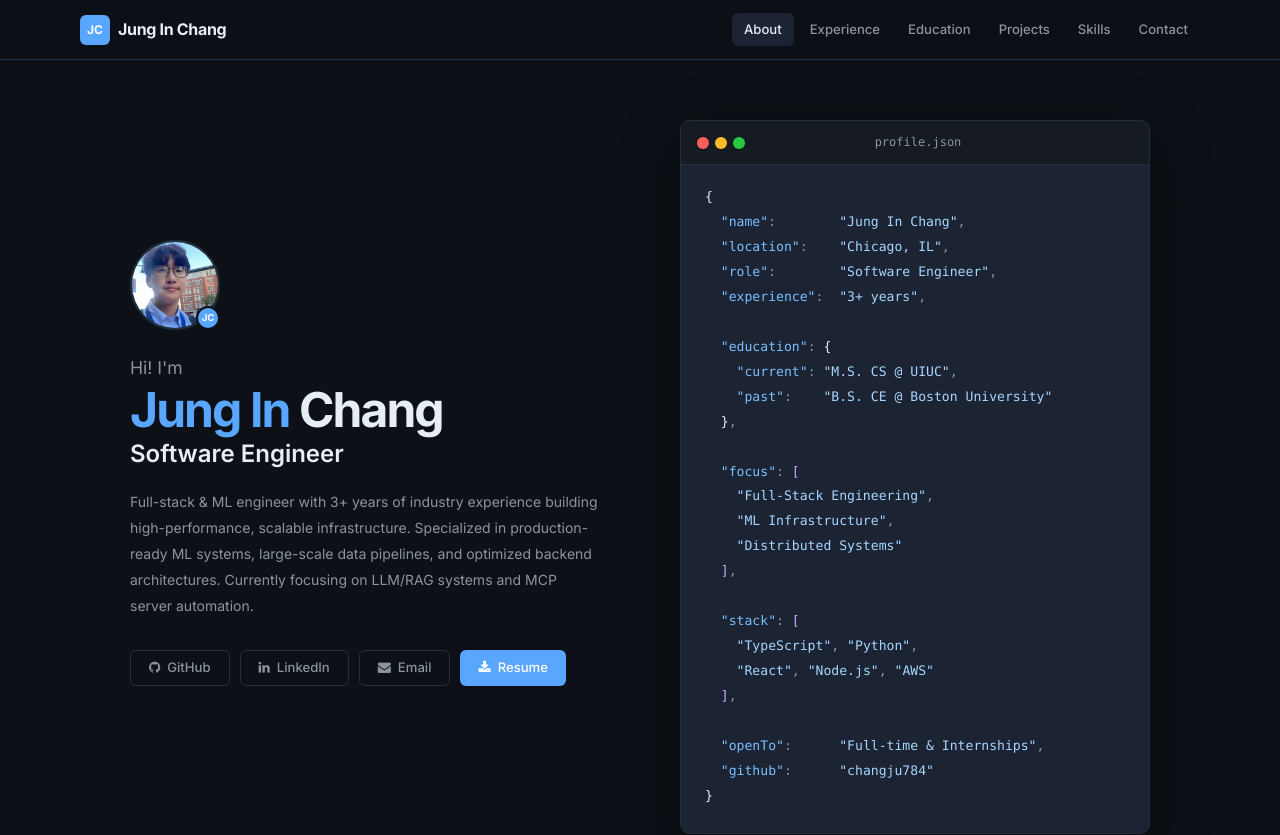
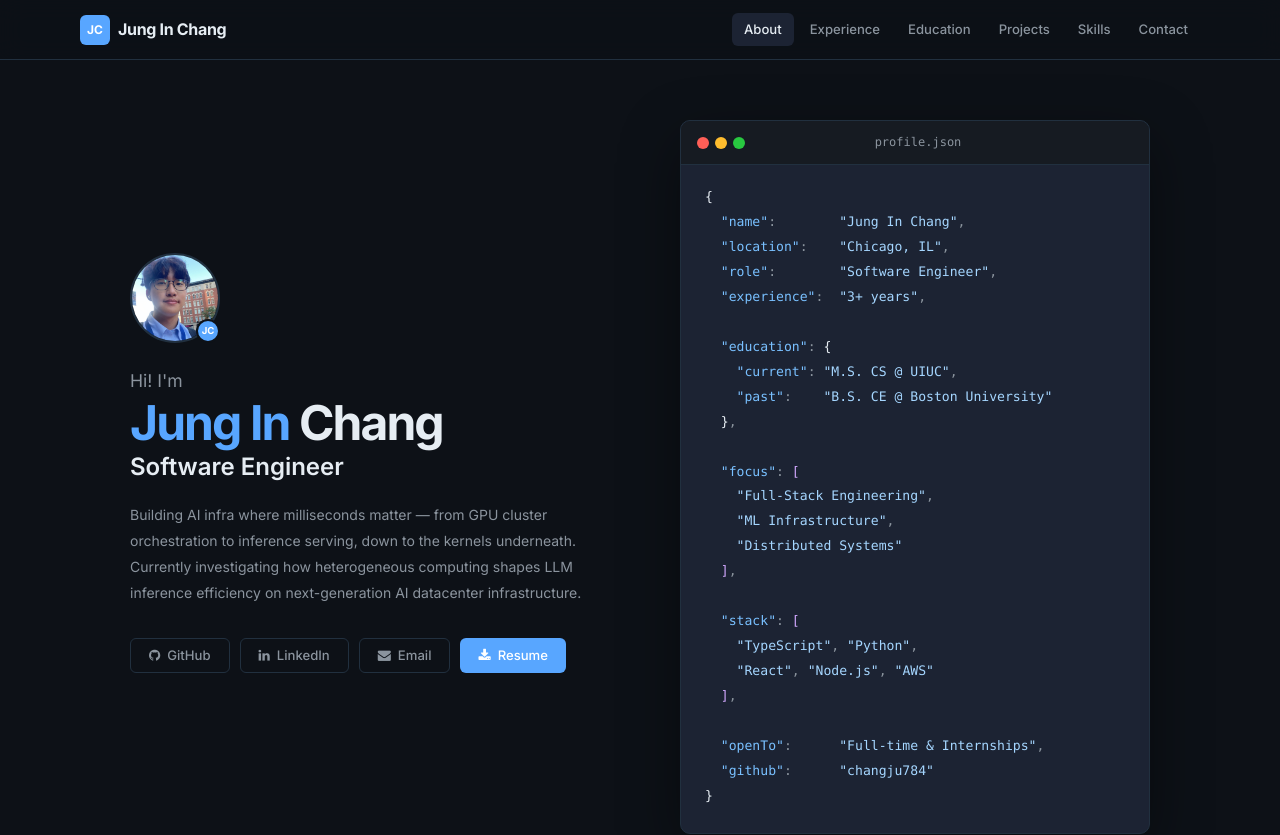
Before and after one commit to changju784/changju784.github.io, a website: page index.html in a window 1280 px wide. Shown: the top 835 px of the page. Drawn offline with Linux system fonts and the light colour scheme.

Commit message:
change header

```diff
--- a/index.html
+++ b/index.html
@@ -65,9 +65,9 @@
           <p class="hero-title">Software Engineer</p>
 
           <p class="hero-bio">
-            Full-stack &amp; ML engineer with 3+ years of industry experience building high-performance,
-            scalable infrastructure. Specialized in production-ready ML systems, large-scale data pipelines,
-            and optimized backend architectures. Currently focusing on LLM/RAG systems and MCP server automation.
+            Building AI infra where milliseconds matter — from GPU cluster orchestration to inference serving, down to
+            the kernels underneath. Currently investigating how heterogeneous computing shapes LLM inference efficiency
+            on next-generation AI datacenter infrastructure.
           </p>
 
           <div class="hero-links">
```
